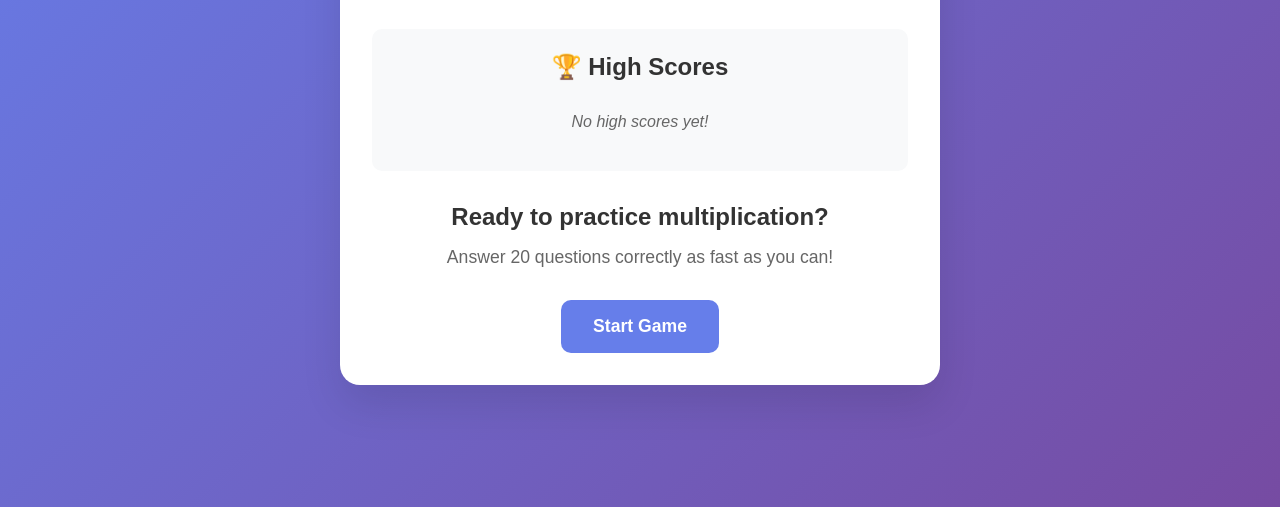
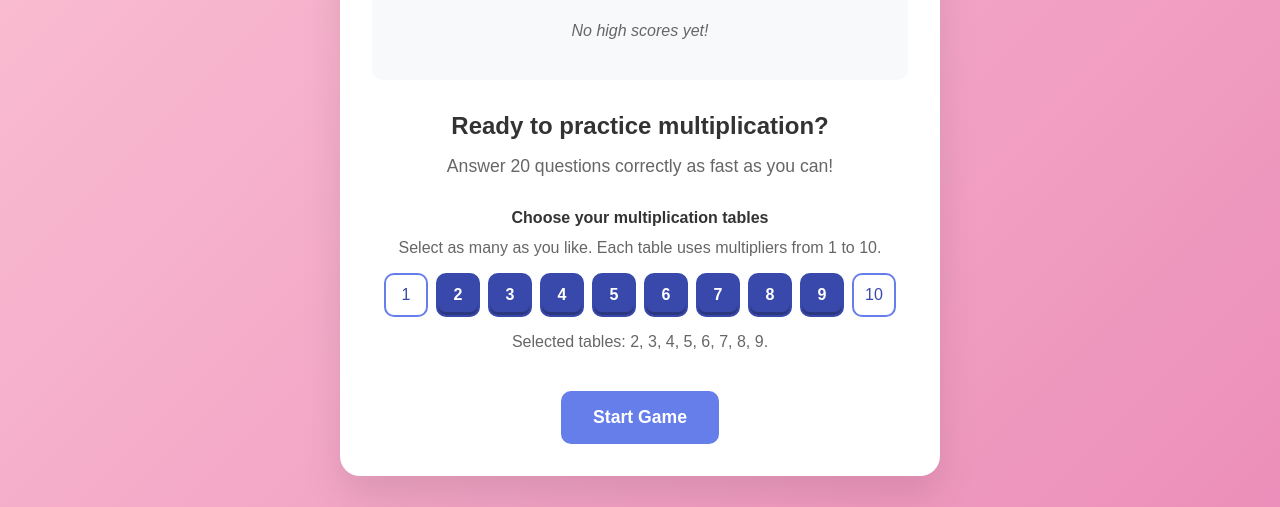
Before and after one commit to JarkkookkraJ/multiplication-game, a plain HTML site: page index.html in a window 1280 px wide. Shown: the part 293-800 px from the top of the page. Drawn offline with Linux system fonts and the light colour scheme.

Commit message:
Add multiplication table selection and pink background
Co-authored-by: Copilot App <223556219+Copilot@users.noreply.github.com>

```diff
--- a/index.html
+++ b/index.html
@@ -41,6 +41,12 @@
 
                 <h2>Ready to practice multiplication?</h2>
                 <p>Answer 20 questions correctly as fast as you can!</p>
+                <fieldset class="table-selection" aria-describedby="table-selection-help">
+                    <legend>Choose your multiplication tables</legend>
+                    <p id="table-selection-help">Select as many as you like. Each table uses multipliers from 1 to 10.</p>
+                    <div id="table-options" class="table-options"></div>
+                    <p id="table-selection-status" role="status" aria-live="polite"></p>
+                </fieldset>
                 <button id="start-btn" class="btn primary">Start Game</button>
             </div>
 
--- a/script.js
+++ b/script.js
@@ -6,9 +6,11 @@ class MultiplicationGame {
         this.currentQuestion = null;
         this.timerInterval = null;
         this.targetCorrect = 20;
+        this.selectedTables = new Set([2, 3, 4, 5, 6, 7, 8, 9]);
         this.highscores = this.loadHighscores();
 
         this.initializeElements();
+        this.initializeTableSelection();
         this.attachEventListeners();
         this.displayHighscores();
     }
@@ -46,6 +48,40 @@ class MultiplicationGame {
 
         // Highscore elements
         this.highscoresList = document.getElementById('highscores-list');
+    }
+
+    initializeTableSelection() {
+        const tableOptions = document.getElementById('table-options');
+        this.tableSelectionStatus = document.getElementById('table-selection-status');
+
+        for (let table = 1; table <= 10; table++) {
+            const button = document.createElement('button');
+            button.type = 'button';
+            button.className = 'table-chip';
+            button.textContent = table;
+            button.setAttribute('aria-label', `${table} times table`);
+            button.setAttribute('aria-pressed', String(this.selectedTables.has(table)));
+            button.addEventListener('click', () => {
+                if (this.selectedTables.has(table)) {
+                    this.selectedTables.delete(table);
+                } else {
+                    this.selectedTables.add(table);
+                }
+                button.setAttribute('aria-pressed', String(this.selectedTables.has(table)));
+                this.updateTableSelection();
+            });
+            tableOptions.appendChild(button);
+        }
+
+        this.updateTableSelection();
+    }
+
+    updateTableSelection() {
+        const tables = Array.from(this.selectedTables).sort((a, b) => a - b);
+        this.startBtn.disabled = tables.length === 0;
+        this.tableSelectionStatus.textContent = tables.length === 0
+            ? 'Select at least one table to start.'
+            : `Selected tables: ${tables.join(', ')}.`;
     }
 
     attachEventListeners() {
@@ -150,6 +186,11 @@ class MultiplicationGame {
     }
 
     startGame() {
+        if (this.selectedTables.size === 0) {
+            this.updateTableSelection();
+            return;
+        }
+
         this.correctAnswers = 0;
         this.wrongAnswers = 0;
         this.startTime = Date.now();
@@ -181,8 +222,9 @@ class MultiplicationGame {
     }
 
     generateQuestion() {
-        const num1 = Math.floor(Math.random() * 8) + 2;
-        const num2 = Math.floor(Math.random() * 8) + 2;
+        const tables = Array.from(this.selectedTables);
+        const num1 = tables[Math.floor(Math.random() * tables.length)];
+        const num2 = Math.floor(Math.random() * 10) + 1;
 
         this.currentQuestion = {
             num1: num1,
--- a/style.css
+++ b/style.css
@@ -6,7 +6,7 @@
 
 body {
     font-family: 'Arial', sans-serif;
-    background: linear-gradient(135deg, #667eea 0%, #764ba2 100%);
+    background: linear-gradient(135deg, #fbc2d4 0%, #ec8fba 100%);
     min-height: 100vh;
     display: flex;
     align-items: center;
@@ -136,6 +136,64 @@ h1 {
     color: #666;
     margin-bottom: 2rem;
     font-size: 1.1rem;
+}
+
+.table-selection {
+    border: 0;
+    margin-bottom: 1.5rem;
+    min-width: 0;
+}
+
+.table-selection legend {
+    width: 100%;
+    color: #333;
+    font-weight: bold;
+    margin-bottom: 0.75rem;
+}
+
+#start-screen .table-selection p {
+    font-size: 1rem;
+    margin-bottom: 1rem;
+}
+
+.table-options {
+    display: flex;
+    flex-wrap: wrap;
+    justify-content: center;
+    gap: 0.5rem;
+    margin-bottom: 1rem;
+}
+
+.table-chip {
+    min-width: 44px;
+    min-height: 44px;
+    border: 2px solid #667eea;
+    border-radius: 10px;
+    background: white;
+    color: #3949ab;
+    font: inherit;
+    cursor: pointer;
+}
+
+.table-chip[aria-pressed="true"] {
+    background: #3949ab;
+    border-color: #3949ab;
+    color: white;
+    font-weight: bold;
+    box-shadow: inset 0 -3px 0 rgba(0, 0, 0, 0.25);
+}
+
+.table-chip:focus-visible,
+.btn:focus-visible {
+    outline: 3px solid #333;
+    outline-offset: 3px;
+}
+
+.btn.primary:disabled {
+    background: #e9ecef;
+    color: #666;
+    cursor: not-allowed;
+    transform: none;
 }
 
 .question-container {
```
Also changed, not shown: 1 other file.
